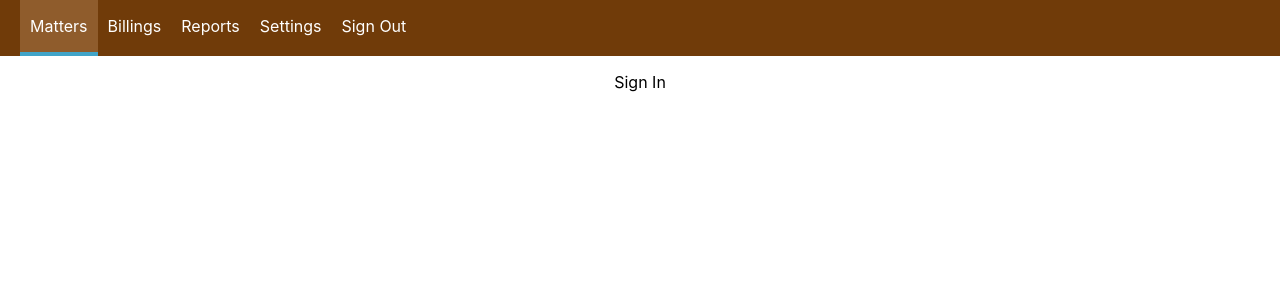
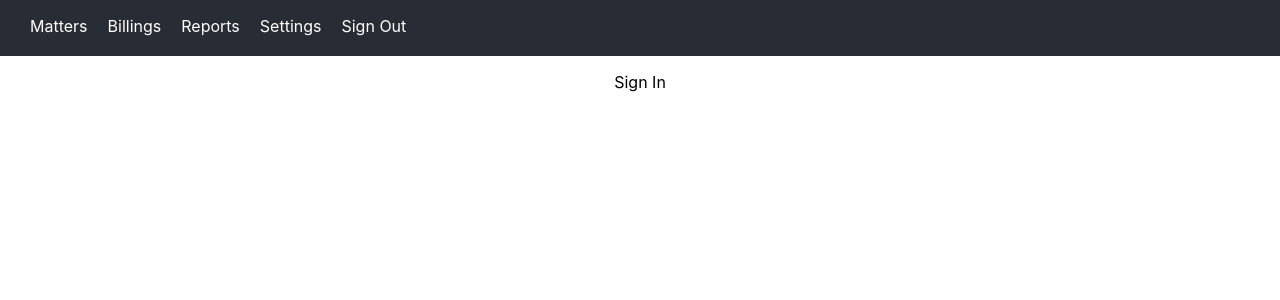
Before and after one commit to indexcloud/hourglass-billing-fullstack, a React (Create React App) app in the folder client/: page / in a window 1280 px wide. Shown: the top 300 px of the page. Built offline with nearby package versions, Linux system fonts and the light colour scheme.

Commit message:
Adding NavLink and change toolbar style

```diff
--- a/client/src/components/Navigation/NavigationItems/NavigationItem/NavigationItem.js
+++ b/client/src/components/Navigation/NavigationItems/NavigationItem/NavigationItem.js
@@ -1,11 +1,13 @@
 import React from "react";
+import {NavLink} from "react-router-dom";
+
 import classes from "./NavigationItem.module.css";
 
 const navigationItem = props => (
 	<li className={classes.NavigationItem}>
-		<a href={props.link} className={props.active ? classes.active : null}>
+		<NavLink to={props.link} exact={props.exact} activeClassName={classes.active}>
 			{props.children}
-		</a>
+		</NavLink>
 	</li>
 );
 
--- a/client/src/components/Navigation/NavigationItems/NavigationItem/NavigationItem.module.css
+++ b/client/src/components/Navigation/NavigationItems/NavigationItem/NavigationItem.module.css
@@ -38,7 +38,7 @@
 	.NavigationItem a:hover,
 	.NavigationItem a:active,
 	.NavigationItem a.active {
-		background-color: #8f5c2c;
+		/* background-color: #8f5c2c; */
 		border-bottom: 4px solid #40a4c8;
 		color: white;
 	}
--- a/client/src/components/Navigation/NavigationItems/NavigationItems.js
+++ b/client/src/components/Navigation/NavigationItems/NavigationItems.js
@@ -4,13 +4,13 @@ import NavigationItem from "./NavigationItem/NavigationItem";
 
 const navigationItems = () => (
 	<ul className={classes.NavigationItems}>
-		<NavigationItem link="/matters" active>
+		<NavigationItem link="/matters" exact>
 			Matters
 		</NavigationItem>
 		<NavigationItem link="/billings">Billings</NavigationItem>
 		<NavigationItem link="/reports">Reports</NavigationItem>
 		<NavigationItem link="/settings">Settings</NavigationItem>
-		<NavigationItem link="/">Sign Out</NavigationItem>
+		<NavigationItem link="/signout">Sign Out</NavigationItem>
 	</ul>
 );
 
--- a/client/src/components/Navigation/Toolbar/Toolbar.module.css
+++ b/client/src/components/Navigation/Toolbar/Toolbar.module.css
@@ -4,7 +4,7 @@
 	position: fixed;
 	top: 0;
 	left: 0;
-	background-color: #703b09;
+	background-color: #282c34;
 	display: flex;
 	justify-content: space-between;
 	align-items: center;
--- a/client/src/containers/Matters/Matters.js
+++ b/client/src/containers/Matters/Matters.js
@@ -7,7 +7,7 @@ class Matters extends React.Component {
 	};
 
 	componentDidMount() {
-		axios.get("/api").then(res => {
+		axios.get("/matters").then(res => {
 			console.log(res);
 			return this.setState({data: res.data.message});
 		});
@@ -16,9 +16,7 @@ class Matters extends React.Component {
 	render() {
 		return (
 			<div>
-				<header className="App-header">
-					<p>{!this.state.data ? "Loading..." : this.state.data}</p>
-				</header>
+				<p>{!this.state.data ? "Loading..." : this.state.data}</p>
 			</div>
 		);
 	}
--- a/client/src/index.js
+++ b/client/src/index.js
@@ -4,7 +4,6 @@ import {BrowserRouter} from "react-router-dom";
 
 import "./index.css";
 import App from "./App";
-import reportWebVitals from "./reportWebVitals";
 
 const app = (
 	<React.StrictMode>
@@ -15,8 +14,3 @@ const app = (
 );
 
 ReactDOM.render(app, document.getElementById("root"));
-
-// If you want to start measuring performance in your app, pass a function
-// to log results (for example: reportWebVitals(console.log))
-// or send to an analytics endpoint. Learn more: https://bit.ly/CRA-vitals
-reportWebVitals();
--- a/client/src/reportWebVitals.js
+++ /dev/null
@@ -1,13 +0,0 @@
-const reportWebVitals = onPerfEntry => {
-  if (onPerfEntry && onPerfEntry instanceof Function) {
-    import('web-vitals').then(({ getCLS, getFID, getFCP, getLCP, getTTFB }) => {
-      getCLS(onPerfEntry);
-      getFID(onPerfEntry);
-      getFCP(onPerfEntry);
-      getLCP(onPerfEntry);
-      getTTFB(onPerfEntry);
-    });
-  }
-};
-
-export default reportWebVitals;
```
Also changed, not shown: 1 other file (tests, documents, lock files or other folders).
